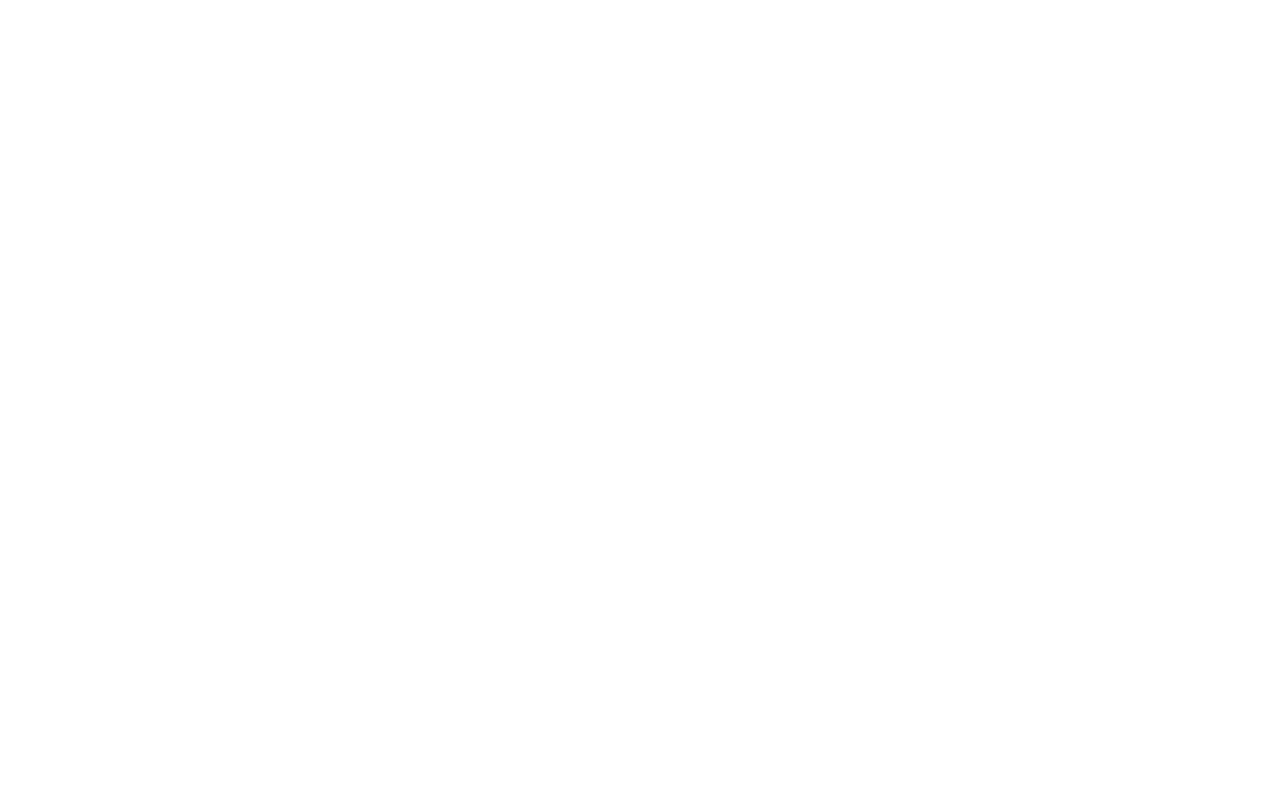
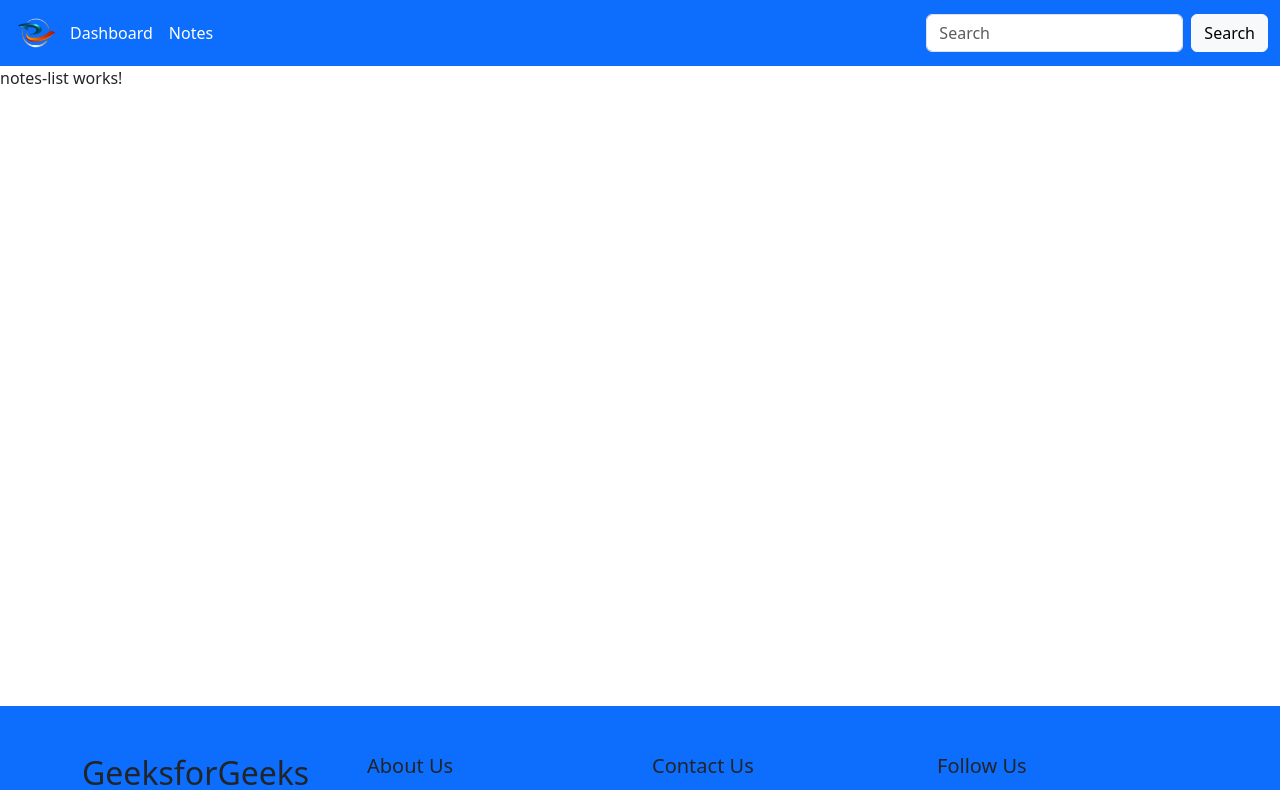
Before and after one commit to mrsajids/angular-app-11-4-2025, an Angular app: page /notes in a window 1280 px wide. Before the commit this address led to /. Shown: the top 790 px of the page. Built offline with nearby package versions, Linux system fonts and the light colour scheme.

Commit message:
notes compo

```diff
--- a/src/app/layout/header/header.component.html
+++ b/src/app/layout/header/header.component.html
@@ -11,7 +11,7 @@
             <a class="nav-link active" aria-current="page" routerLink="/">Dashboard</a>
           </li>
           <li class="nav-item">
-            <a class="nav-link" routerLink="/todo">Notes</a>
+            <a class="nav-link" routerLink="/notes">Notes</a>
           </li>
 
           <!-- <li class="nav-item">
--- a/src/app/layout/layout-routing.module.ts
+++ b/src/app/layout/layout-routing.module.ts
@@ -9,6 +9,10 @@
     {
       path: '',
       loadChildren: () => import('../dashboard/dashboard.module').then(m => m.DashboardModule)
+    },
+    {
+      path: 'notes',
+      loadChildren: () => import('../notes/notes.module').then(m => m.NotesModule)
     }
   ]
 }];
--- /dev/null
+++ b/src/app/notes/notes-list/notes-list.component.html
@@ -0,0 +1 @@
+<p>notes-list works!</p>
```
Also changed, not shown: src/app/notes/notes-list/notes-list.component.ts (added, +10 -0 lines), src/app/notes/notes-routing.module.ts (added, +14 -0 lines), src/app/notes/notes.module.ts (added, +15 -0 lines), src/app/notes/notes-list/notes-list.component.scss (added), 1 other file (tests, documents, lock files or other folders).
